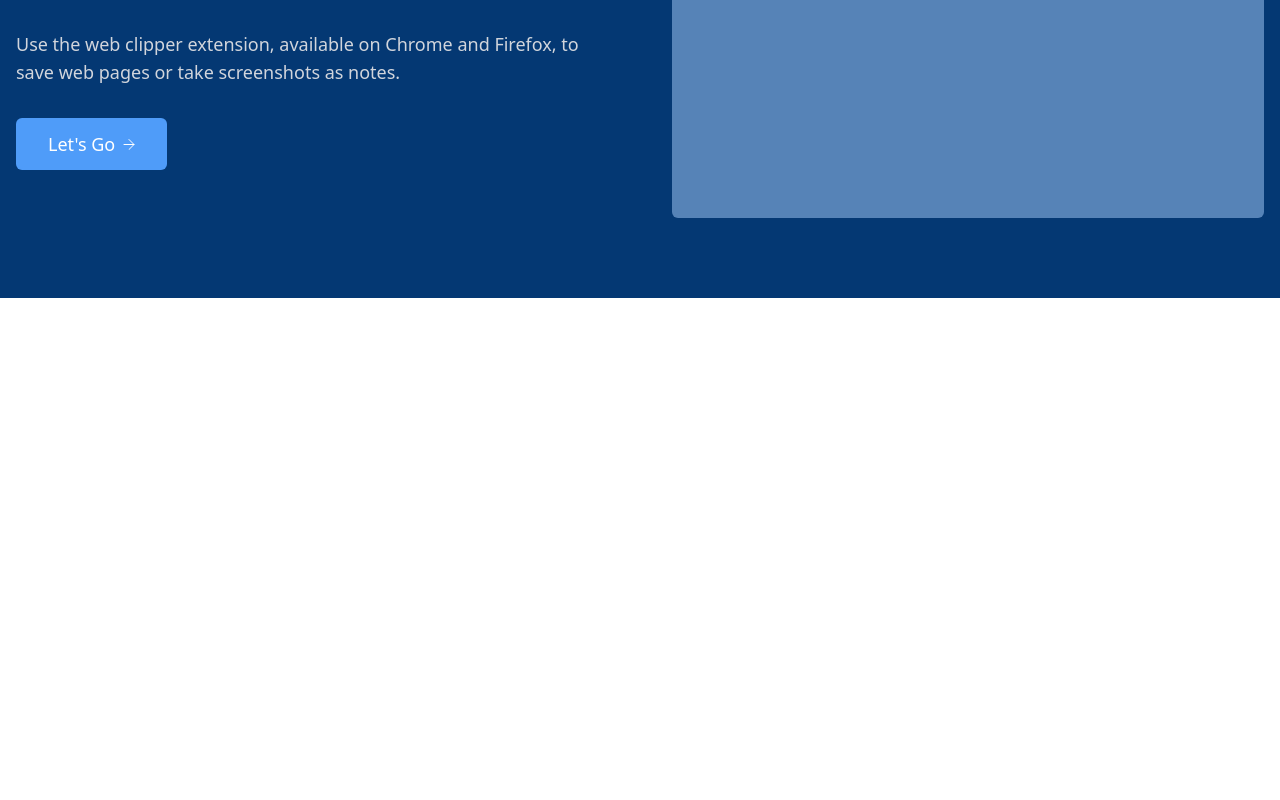
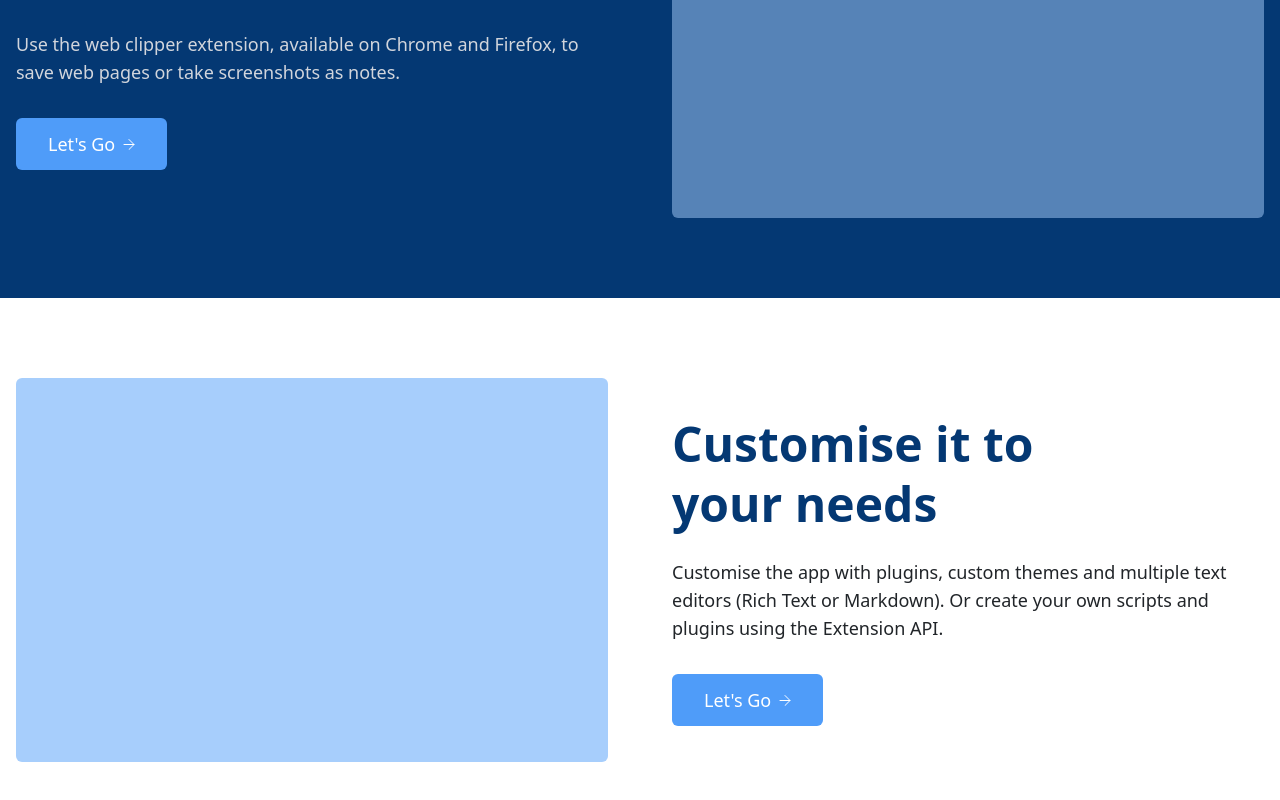
Before and after one commit to Master-Longhord/Whitespce-landing-page, a React (Vite) app: page / in a window 1280 px wide. Shown: the part 2085-2885 px from the top of the page. Before the commit the page ends 2383 px from the top, so only its background shows below. Built offline with nearby package versions, Linux system fonts and the light colour scheme.

Commit message:
feat(features): add customize section

```diff
--- a/src/App.jsx
+++ b/src/App.jsx
@@ -4,7 +4,7 @@ import HeroSection from './components/sections/HeroSection.jsx';
 import ProjectManagementSection from './components/sections/ProjectManagementSection.jsx'; // 1. Import it
 import CollaborationSection from './components/sections/CollaborationSection.jsx';
 import ExtensionSection from './components/sections/ExtensionSection.jsx';
-
+import CustomiseSection from './components/sections/CustomiseSection.jsx';
 
 function App() {
   useEffect(() => {
@@ -20,6 +20,7 @@ function App() {
       <ProjectManagementSection />
       <CollaborationSection />
       <ExtensionSection />
+      <CustomiseSection />
     </div>
   );
 }
--- /dev/null
+++ b/src/components/sections/CustomiseSection.jsx
@@ -0,0 +1,47 @@
+import React from 'react';
+import arrowRight from '../../assets/icons/arrow-right.svg';
+
+const CustomiseSection = () => {
+  return (
+    <section className="py-20 overflow-hidden">
+      <div className="container mx-auto px-4 max-w-7xl">
+
+        <div className="grid md:grid-cols-2 gap-16 items-center">
+
+          {/* Left Column: Placeholder for the image/graphic */}
+          <div
+            className="mt-12 md:mt-0"
+            data-aos="fade-left"
+          >
+            <div className="bg-accent-blue h-96 w-full rounded-md"></div>
+          </div>
+
+          {/* Right Column: Text Content */}
+          <div
+            className="flex flex-col items-center md:items-start text-center md:text-left"
+            data-aos="fade-right"
+          >
+            <h2 className="text-5xl font-bold text-primary leading-tight">
+              Customise it to
+              <br />
+              your needs
+            </h2>
+            <p className="mt-6 text-lg text-dark-gray">
+              Customise the app with plugins, custom themes and multiple text editors (Rich Text or Markdown). Or create your own scripts and plugins using the Extension API.
+            </p>
+            <button
+              type="button"
+              className="mt-8 bg-secondary text-white px-8 py-3 rounded-md text-lg font-medium hover:opacity-90 flex items-center space-x-2"
+            >
+              <span>Let's Go</span>
+              <img src={arrowRight} alt="arrow right" />
+            </button>
+          </div>
+
+        </div>
+      </div>
+    </section>
+  );
+};
+
+export default CustomiseSection;
```
